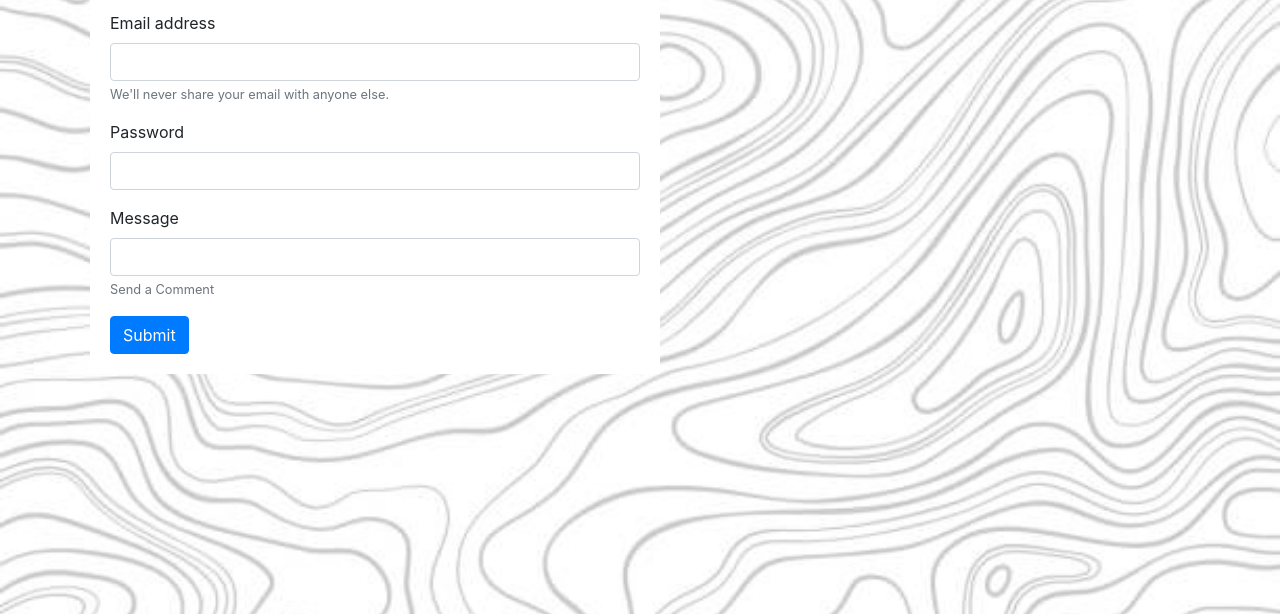
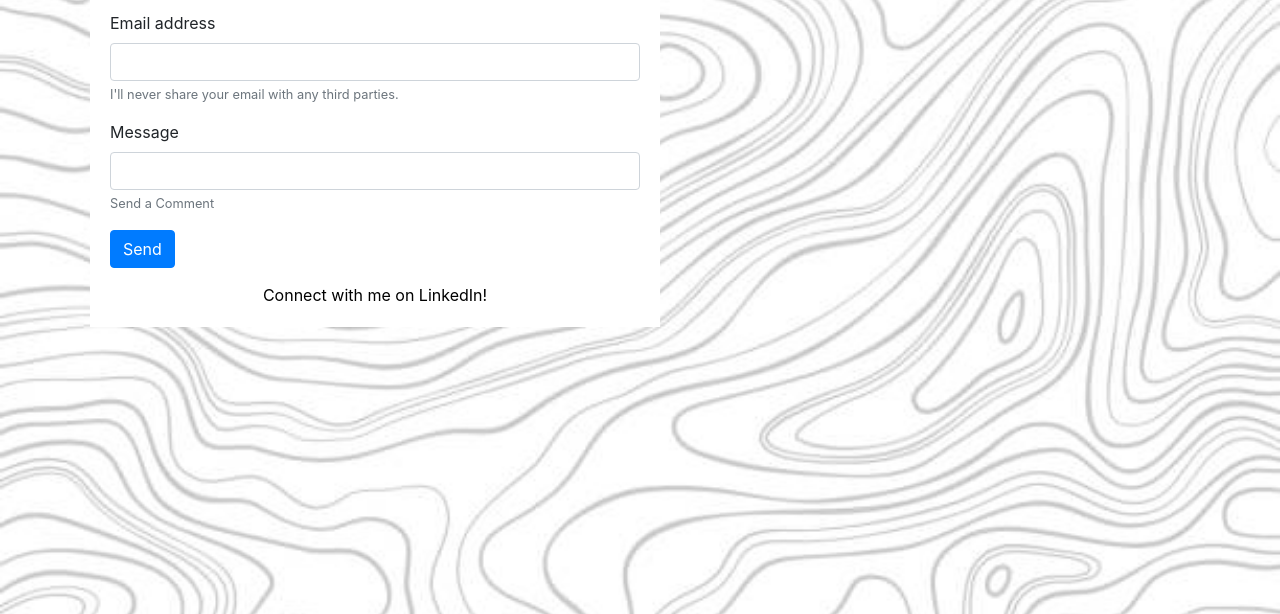
Before and after one commit to Jpeyton-hub/PortfolioHomework, a plain HTML site: page contact.html in a window 1280 px wide. Shown: the part 186-800 px from the top of the page. Drawn offline with nearby package versions, Linux system fonts and the light colour scheme.

Commit message:
added linkdin link on contact page and styled it up

```diff
--- a/contact.html
+++ b/contact.html
@@ -8,6 +8,7 @@
 
     <!-- Bootstrap CSS -->
     <link rel="stylesheet" href="https://stackpath.bootstrapcdn.com/bootstrap/4.3.1/css/bootstrap.min.css" integrity="sha384-ggOyR0iXCbMQv3Xipma34MD+dH/1fQ784/j6cY/iJTQUOhcWr7x9JvoRxT2MZw1T" crossorigin="anonymous">
+    <link rel="stylesheet" href="style.css">
   </head>
 
   <body style="background-image: url(Images/topo.png); background-size: cover;">
@@ -42,19 +43,18 @@
             <div class="form-group">
               <label for="exampleInputEmail1">Email address</label>
               <input type="email" class="form-control" id="exampleInputEmail1" aria-describedby="emailHelp">
-              <small id="emailHelp" class="form-text text-muted">We'll never share your email with anyone else.</small>
-            </div>
-            <div class="form-group">
-              <label for="exampleInputPassword1">Password</label>
-              <input type="password" class="form-control" id="exampleInputPassword1">
+              <small id="emailHelp" class="form-text text-muted">I'll never share your email with any third parties.</small>
             </div>
             <div class="form-group">
               <label for="">Message</label>
               <input type="text" name="" id="" class="form-control" placeholder="" aria-describedby="helpId">
               <small id="helpId" class="text-muted">Send a Comment</small>
             </div>
-            <button type="submit" class="btn btn-primary">Submit</button>
+            <button id="sendBtn" type="submit" class="btn btn-primary">Send</button>
           </form>
+          <div class="linkdiv">
+          <a class="lindinlink" href="https://www.linkedin.com/in/james-walker-727270206/">Connect with me on LinkedIn!</a>
+          </div>
         </div>
       </div>
     </div>
--- a/style.css
+++ b/style.css
@@ -20,3 +20,21 @@ img {
     box-shadow: 5px 5px 10px black;
     letter-spacing: 2px;
 }
+
+#sendBtn {
+    margin-bottom: 15px;
+}
+
+.linkdiv {
+    text-align: center;
+}
+
+.lindinlink {
+    text-decoration: none;
+    color: black;
+    transition: .3s;
+}
+
+.lindinlink:hover {
+    letter-spacing: 2px;
+}
```
